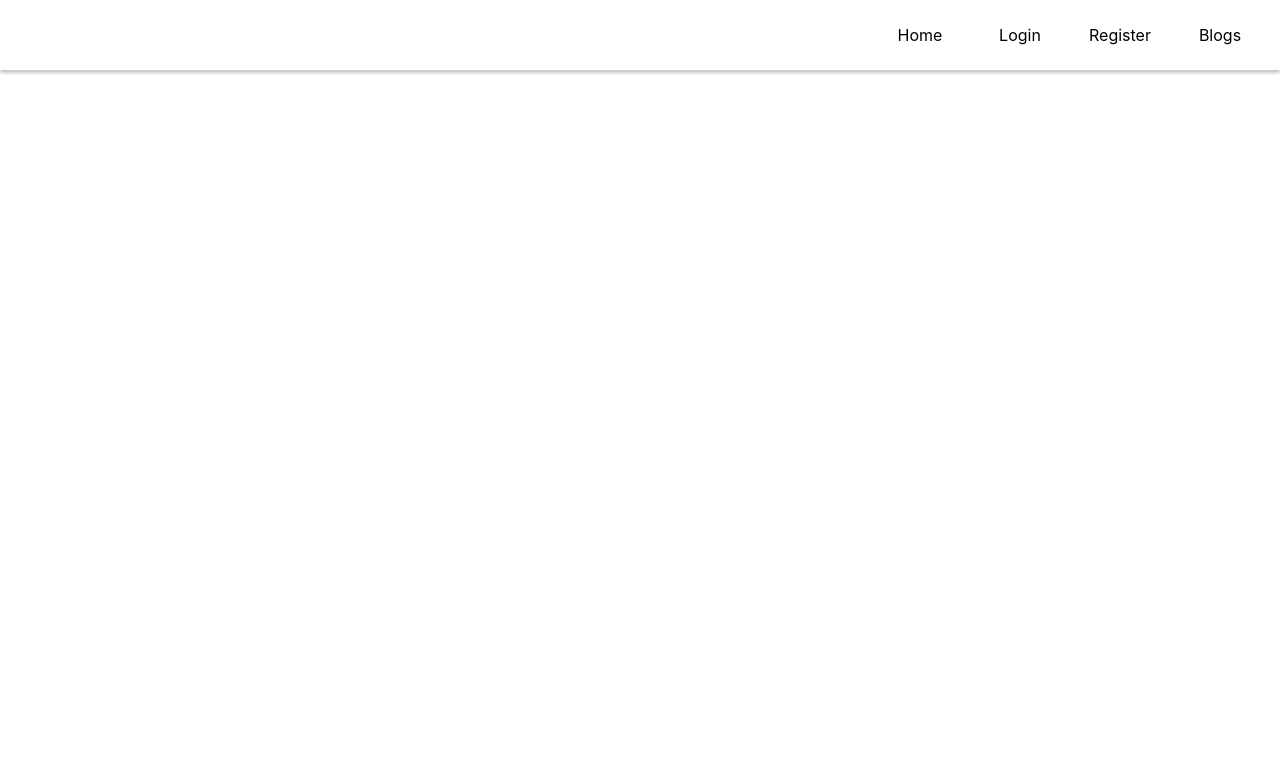
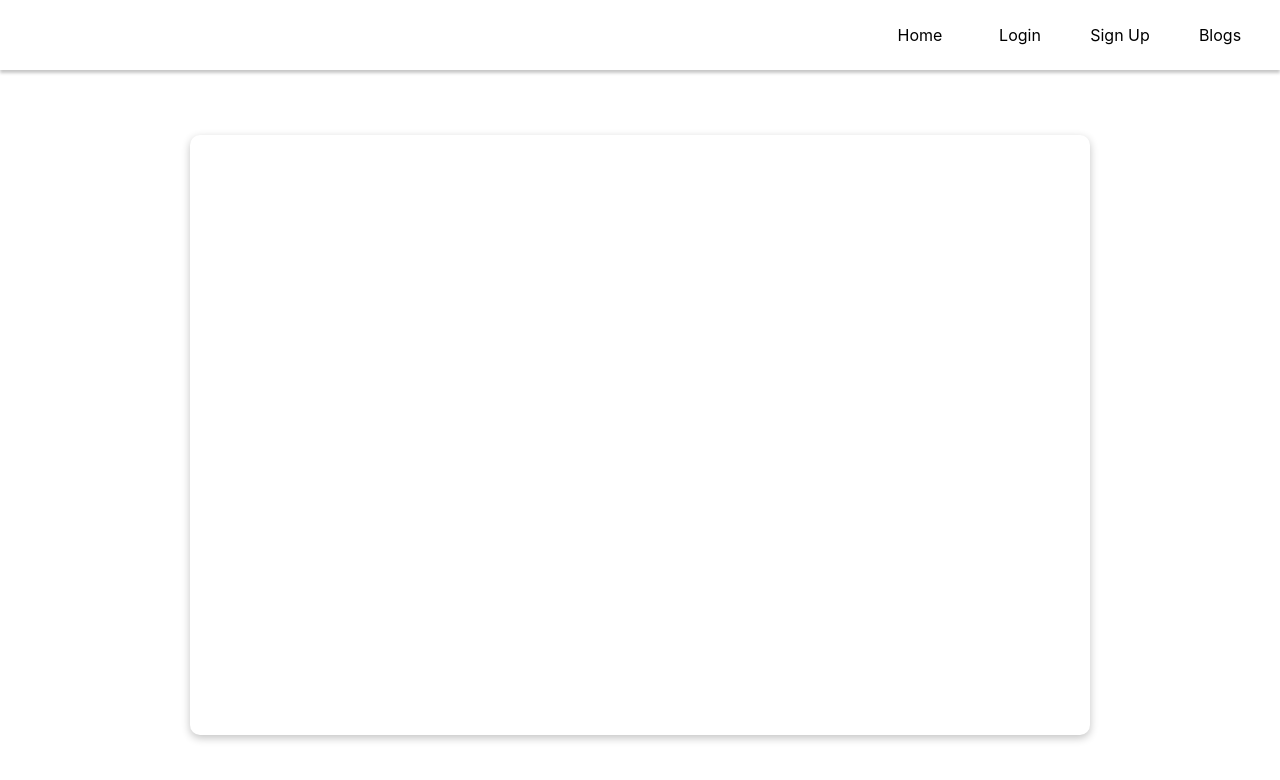
Before and after one commit to RoshanSharmaCodes/DevCommunity, a React (Create React App) app: page /Login in a window 1280 px wide. Shown: the top 780 px of the page. Built offline with nearby package versions, Linux system fonts and the light colour scheme.

Commit message:
Login Container Added

```diff
--- a/src/Component/Login/Login.css
+++ b/src/Component/Login/Login.css
@@ -0,0 +1,7 @@
+.loginContainer{
+    width: 100%;
+    height: calc(100vh - 70px);
+    display: flex;
+    justify-content: center;
+    align-items: center;
+}
--- a/src/Component/Login/Login.jsx
+++ b/src/Component/Login/Login.jsx
@@ -1,12 +1,15 @@
-import React from 'react'
+import React from "react"
 import "./Login.css"
+import LoginCard from "./LoginCard/LoginCard"
 
 const Login = () => {
   return (
-    <div>
-
+    <div className="loginContainer">
+      <div className="loginMain">
+        <LoginCard />
+      </div>
     </div>
   )
 }
 
-export default Login;
+export default Login
--- /dev/null
+++ b/src/Component/Login/LoginCard/LoginCard.css
@@ -0,0 +1,6 @@
+.loginCardContainer{
+    width: 900px;
+    height: 600px;
+    border-radius: 10px;
+    box-shadow: rgba(0, 0, 0, 0.24) 0px 3px 8px;
+}
--- /dev/null
+++ b/src/Component/Login/LoginCard/LoginCard.jsx
@@ -0,0 +1,14 @@
+import React from "react"
+import "./LoginCard.css"
+
+const LoginCard = () => {
+  return (
+    <div className="loginCardContainer">
+      <div className="loginCardMain">
+
+      </div>
+    </div>
+  )
+}
+
+export default LoginCard
--- a/src/Component/Navbar/Navbar.jsx
+++ b/src/Component/Navbar/Navbar.jsx
@@ -10,7 +10,7 @@ const Navbar = () => {
         <div className="navbarButtons">
           <Link to="/">Home</Link>
           <Link to="/Login">Login</Link>
-          <Link to="/Register">Register</Link>
+          <Link to="/Register">Sign Up</Link>
           <Link to="/Blogs">Blogs</Link>
         </div>
       </div>
```
